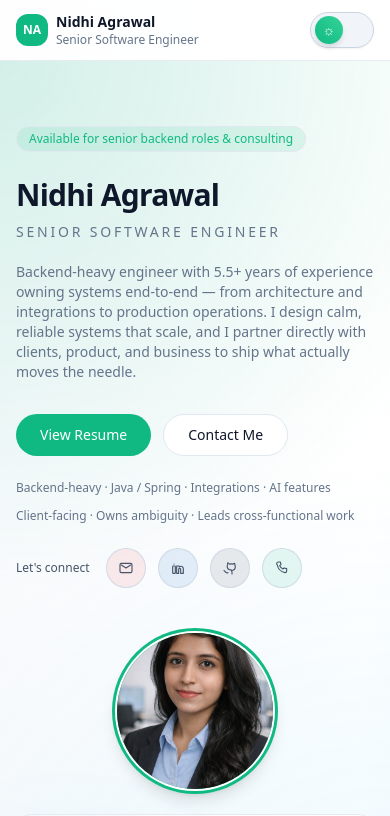
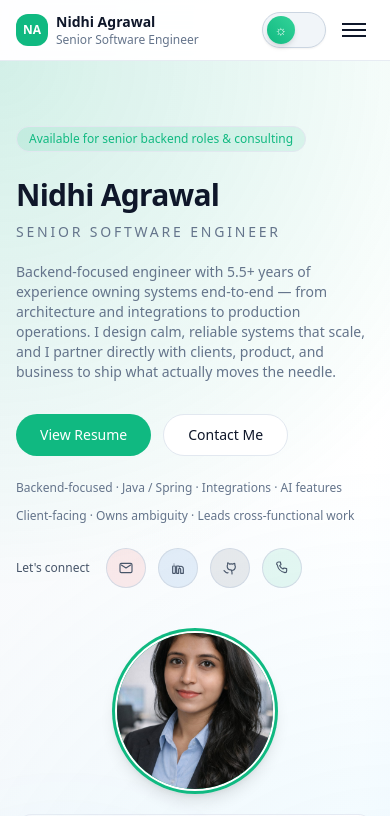
Before and after one commit to nidhiagrwl/myPortfolio, a Next.js app: page / in a window 390 px wide. Shown: the top 816 px of the page. Built offline with nearby package versions, Linux system fonts and the light colour scheme.

Commit message:
hamburger icon addition and menu animation changes

```diff
--- a/app/components/Header.tsx
+++ b/app/components/Header.tsx
@@ -1,5 +1,6 @@
 "use client";
 
+import { useState } from "react";
 import clsx from "clsx";
 import { Container } from "./Container";
 import { ThemeToggle } from "./ThemeToggle";
@@ -17,10 +18,12 @@ const links = [
 
 export function Header() {
   const activeId = useActiveSection();
+  const [mobileOpen, setMobileOpen] = useState(false);
 
   return (
     <header className="sticky top-0 z-30 border-b border-slate-200/80 bg-white/80 backdrop-blur-md dark:border-slate-700/80 dark:bg-slate-950/80">
       <Container className="flex items-center justify-between py-3 sm:py-4">
+        {/* Logo */}
         <a href="/#hero" className="flex items-center gap-2">
           <div className="flex h-8 w-8 items-center justify-center rounded-xl bg-accent text-xs font-semibold text-white dark:bg-accent">
             NA
@@ -32,7 +35,9 @@ export function Header() {
             </p>
           </div>
         </a>
-        <nav className="hidden items-center gap-6 text-xs font-medium sm:flex">
+
+        {/* Desktop Nav */}
+        <nav className="hidden sm:flex items-center gap-6 text-xs font-medium">
           {links.map(link => {
             const isActive = activeId === link.id;
             return (
@@ -57,10 +62,53 @@ export function Header() {
             );
           })}
         </nav>
+
+        {/* Right controls */}
         <div className="flex items-center gap-2">
           <ThemeToggle />
+          {/* Hamburger for mobile */}
+          <button
+            className="sm:hidden flex flex-col gap-1 p-2"
+            onClick={() => setMobileOpen(!mobileOpen)}
+          >
+            <span
+              className={clsx(
+                "block h-0.5 w-6 bg-slate-900 dark:bg-slate-100 transition-transform",
+                mobileOpen ? "rotate-45 translate-y-2" : ""
+              )}
+            />
+            <span
+              className={clsx(
+                "block h-0.5 w-6 bg-slate-900 dark:bg-slate-100 transition-opacity",
+                mobileOpen ? "opacity-0" : ""
+              )}
+            />
+            <span
+              className={clsx(
+                "block h-0.5 w-6 bg-slate-900 dark:bg-slate-100 transition-transform",
+                mobileOpen ? "-rotate-45 -translate-y-2" : ""
+              )}
+            />
+          </button>
         </div>
       </Container>
+
+      {/* Mobile Menu */}
+      {mobileOpen && (
+        <nav className="sm:hidden bg-white dark:bg-slate-950 border-t border-slate-200/80 dark:border-slate-700/80">
+          <div className="flex flex-col p-4 gap-4 text-sm font-medium text-slate-900 dark:text-slate-100">
+            {links.map(link => (
+              <a
+                key={link.id}
+                href={link.href}
+                onClick={() => setMobileOpen(false)}
+              >
+                {link.label}
+              </a>
+            ))}
+          </div>
+        </nav>
+      )}
     </header>
   );
 }
--- a/app/components/useActiveSection.ts
+++ b/app/components/useActiveSection.ts
@@ -10,39 +10,30 @@ const SECTION_IDS = [
   "projects",
   "awards",
   "resume",
-  "contact"
+  "contact",
 ];
 
 export function useActiveSection() {
-  const [activeId, setActiveId] = useState<string>("hero");
+  const [activeId, setActiveId] = useState("hero");
 
   useEffect(() => {
-    const observer = new IntersectionObserver(
-      entries => {
-        const visible = entries.filter(entry => entry.isIntersecting);
-        if (!visible.length) return;
+    const handleScroll = () => {
+      const scrollPos = window.scrollY + window.innerHeight / 2;
+      let current = "hero";
 
-        const topMost = visible.reduce((top, entry) => {
-          const topOffset = (top.target as HTMLElement).offsetTop;
-          const entryOffset = (entry.target as HTMLElement).offsetTop;
-          return entryOffset < topOffset ? entry : top;
-        });
+      for (const id of SECTION_IDS) {
+        const el = document.getElementById(id);
+        if (el && el.offsetTop <= scrollPos) {
+          current = id;
+        }
+      }
 
-        setActiveId((topMost.target as HTMLElement).id);
-      },
-      {
-        root: null,
-        rootMargin: "-55% 0px -40% 0px",
-        threshold: 0.2
-      }
-    );
+      setActiveId(current);
+    };
 
-    SECTION_IDS.forEach(id => {
-      const el = document.getElementById(id);
-      if (el) observer.observe(el);
-    });
-
-    return () => observer.disconnect();
+    window.addEventListener("scroll", handleScroll, { passive: true });
+    handleScroll(); // initial update
+    return () => window.removeEventListener("scroll", handleScroll);
   }, []);
 
   return activeId;
--- a/app/page.tsx
+++ b/app/page.tsx
@@ -138,7 +138,7 @@ function Hero({ onViewResume }: { onViewResume: () => void }) {
               Senior Software Engineer
             </p>
             <p className="mt-5 max-w-xl text-sm text-text-mutedLight dark:text-text-mutedDark sm:text-base">
-              Backend-heavy engineer with 5.5+ years of experience owning systems end-to-end — from
+              Backend-focused engineer with 5.5+ years of experience owning systems end-to-end — from
               architecture and integrations to production operations. I design calm, reliable
               systems that scale, and I partner directly with clients, product, and business to ship
               what actually moves the needle.
@@ -172,7 +172,7 @@ function Hero({ onViewResume }: { onViewResume: () => void }) {
               </motion.a>
             </div>
             <div className="mt-6 flex flex-wrap gap-3 text-xs text-text-mutedLight dark:text-text-mutedDark">
-              <span>Backend-heavy · Java / Spring · Integrations · AI features</span>
+              <span>Backend-focused · Java / Spring · Integrations · AI features</span>
               <span className="hidden h-1 w-1 align-middle rounded-full bg-text-mutedLight sm:inline-block" />
               <span>Client-facing · Owns ambiguity · Leads cross-functional work</span>
             </div>
```
